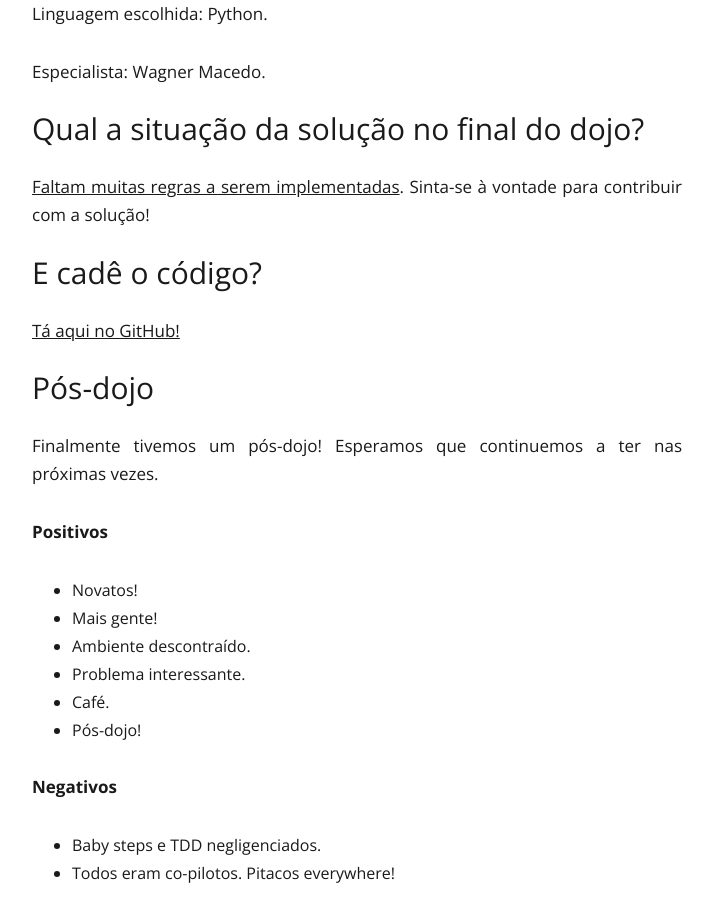
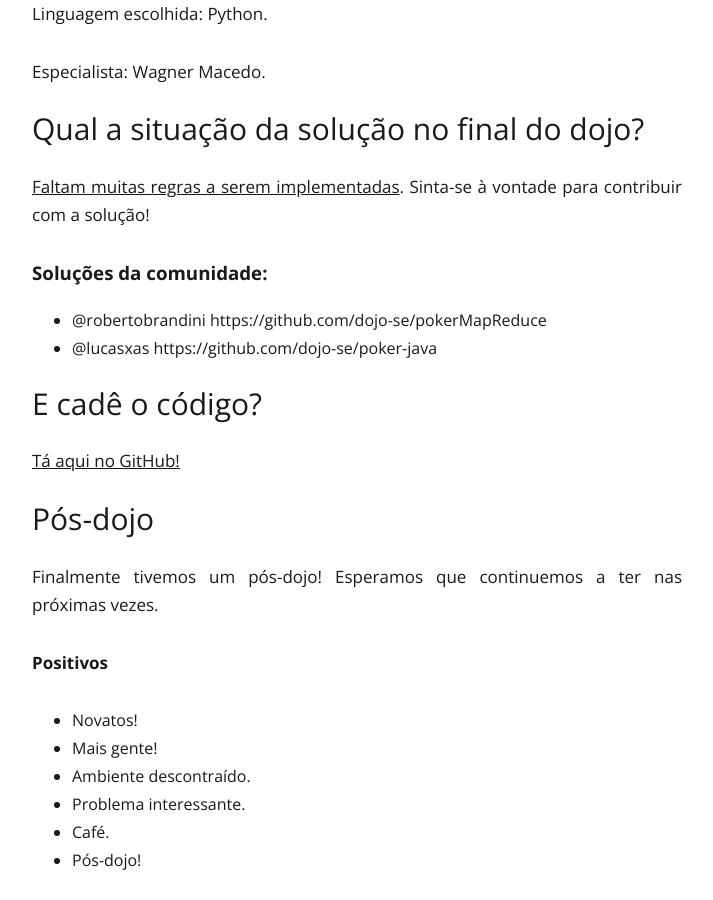
Before and after one commit to dojo-se/dojo-se.github.com, a Jekyll site: the page built from _posts/2014-04-03-coding_dojo.md, in a window 1280 px wide and 900 px high, scrolled down 2535 px. Shown: the whole window, without its empty margins (283-996 px from the left). Built offline with Jekyll 4.4.1, drawn with Linux system fonts in a browser that asks for light colours; Markdown is read by kramdown in place of the engine named in the settings.

Commit message:
Update 2014-04-03-coding_dojo.md

```diff
--- a/_posts/2014-04-03-coding_dojo.md
+++ b/_posts/2014-04-03-coding_dojo.md
@@ -53,6 +53,10 @@ Especialista: Wagner Macedo.
 
 [Faltam muitas regras a serem implementadas](https://github.com/dojo-se/poker/issues/1). Sinta-se à vontade para contribuir com a solução!
 
+###Soluções da comunidade:
+- @robertobrandini https://github.com/dojo-se/pokerMapReduce
+- @lucasxas https://github.com/dojo-se/poker-java
+
 ## E cadê o código?
 
 [Tá aqui no GitHub!](https://github.com/dojo-se/poker)
```
